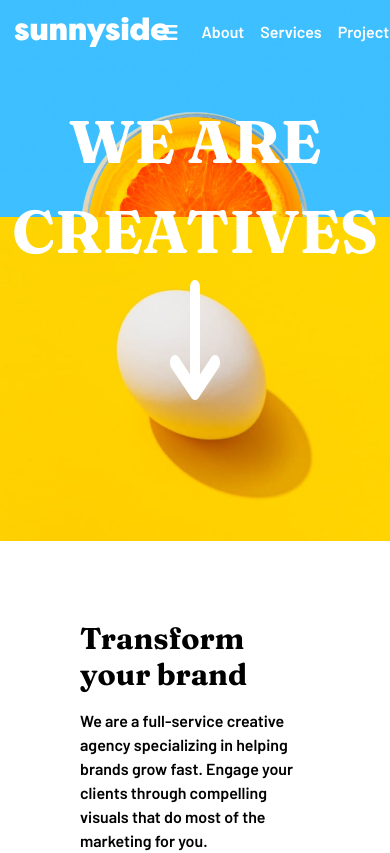
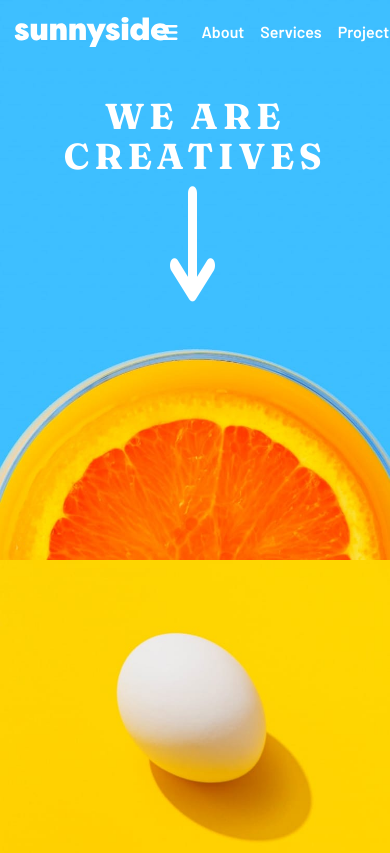
Before and after one commit to remtaine/fem-sunnyside-agency-landing-page, a React (Create React App) app: page / in a window 390 px wide. Shown: the top 853 px of the page. Built offline with nearby package versions, Linux system fonts and the light colour scheme.

Commit message:
Add header component

```diff
--- a/src/components/Header.js
+++ b/src/components/Header.js
@@ -1,14 +1,13 @@
 import React from "react";
-import HeaderImgDesktop from "images/desktop/image-header.jpg";
-import Dummy from "images/desktop/image-photography.jpg";
-import HeaderImgMobile from "images/mobile/image-header.jpg";
-import HeaderDesktop from "./HeaderDesktop";
+import HeaderDesktop from "./desktop/HeaderDesktop";
+import HeaderMobile from "./mobile/HeaderMobile";
 
 function Header() {
   return (
-    <div>
+    <header className="tracking-[0.3em]">
       <HeaderDesktop />
-    </div>
+      <HeaderMobile />
+    </header>
   );
 }
 
--- a/src/components/HeaderDesktop.js
+++ /dev/null
@@ -1,18 +0,0 @@
-import React from "react";
-import HeaderImgDesktop from "images/desktop/image-header.jpg";
-
-function HeaderDesktop() {
-  return (
-    <div className="">
-      <img src={HeaderImgDesktop} alt="" className="" />
-      <div className="absolute top-24 flex w-full flex-col gap-6 text-center text-fem-50">
-        <h1 className="font-fraunces  text-[60px] uppercase">
-          We are creatives
-        </h1>
-        <i class="fa-solid fa-arrow-down-long scale-y-[1.5] text-[80px]"></i>
-      </div>
-    </div>
-  );
-}
-
-export default HeaderDesktop;
--- /dev/null
+++ b/src/components/desktop/HeaderDesktop.js
@@ -0,0 +1,19 @@
+import React from "react";
+import HeaderImgDesktop from "images/desktop/image-header.jpg";
+
+function HeaderDesktop() {
+  return (
+    <section className="hidden sm:block">
+      <img src={HeaderImgDesktop} alt="" className="" />
+      <div className="lg: absolute top-24 flex w-full flex-col gap-6 text-center text-fem-50 lg:gap-12 xl:gap-24">
+        <h1 className="font-fraunces text-4xl uppercase lg:text-6xl">
+          We are creatives
+        </h1>
+
+        <i className="fa-solid fa-arrow-down-long scale-y-[1.4] text-7xl lg:scale-y-[1.6] lg:text-8xl xl:text-9xl"></i>
+      </div>
+    </section>
+  );
+}
+
+export default HeaderDesktop;
--- /dev/null
+++ b/src/components/mobile/HeaderMobile.js
@@ -0,0 +1,18 @@
+import React from "react";
+import HeaderImgMobile from "images/mobile/image-header.jpg";
+
+function HeaderMobile() {
+  return (
+    <section className="block sm:hidden">
+      <img src={HeaderImgMobile} alt="" className="" />
+      <div className="absolute top-24 flex w-full flex-col gap-8 text-center text-fem-50 xs:gap-16 sm:gap-16">
+        <h1 className="font-fraunces text-4xl uppercase xs:text-6xl">
+          We are creatives
+        </h1>
+        <i className="fa-solid fa-arrow-down-long scale-y-[1.6] text-7xl xs:text-8xl"></i>
+      </div>
+    </section>
+  );
+}
+
+export default HeaderMobile;
```
